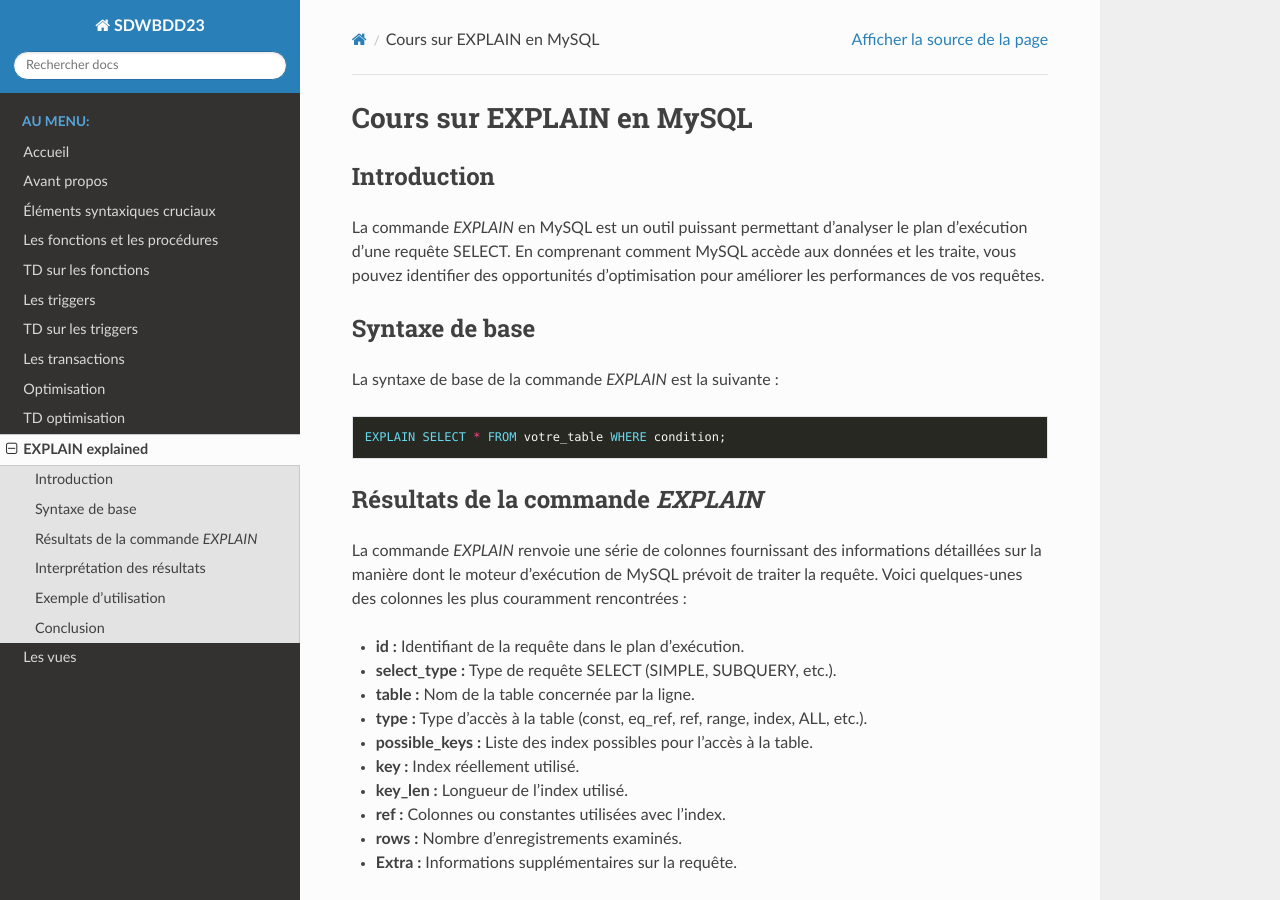
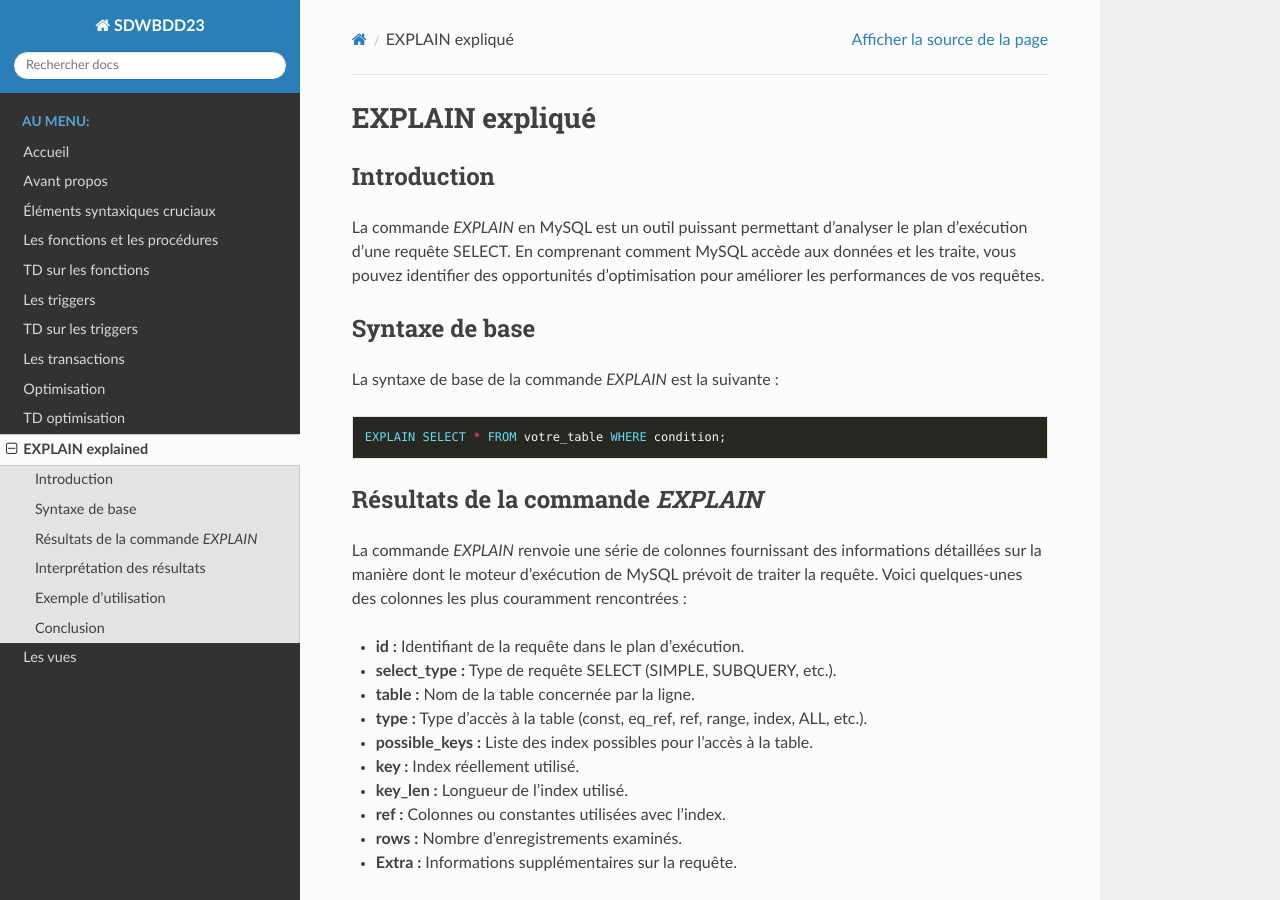
Before and after one commit to Cevantime/sql_avdanced, a Sphinx documentation site: the page built from docs/source/explain.rst, in a window 1280 px wide and 900 px high. Built offline with Sphinx 7.4.7 and the Read the Docs theme 2.0.0, drawn with Linux system fonts in a browser that asks for light colours.

Commit message:
Update explain.rst

```diff
--- a/docs/source/explain.rst
+++ b/docs/source/explain.rst
@@ -1,5 +1,5 @@
-Cours sur EXPLAIN en MySQL
-==========================
+EXPLAIN expliqué
+======================
 
 Introduction
 ------------
```
